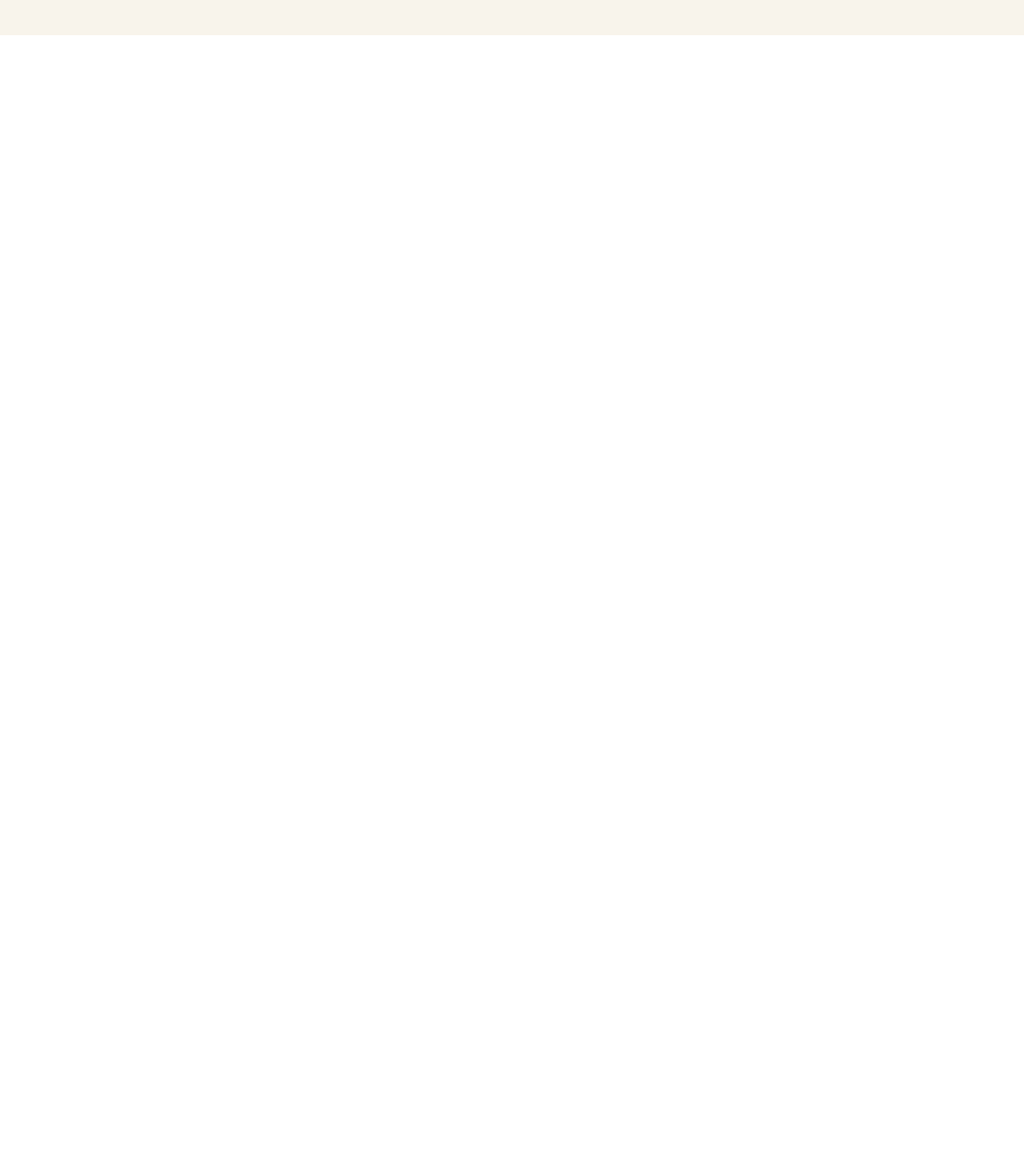
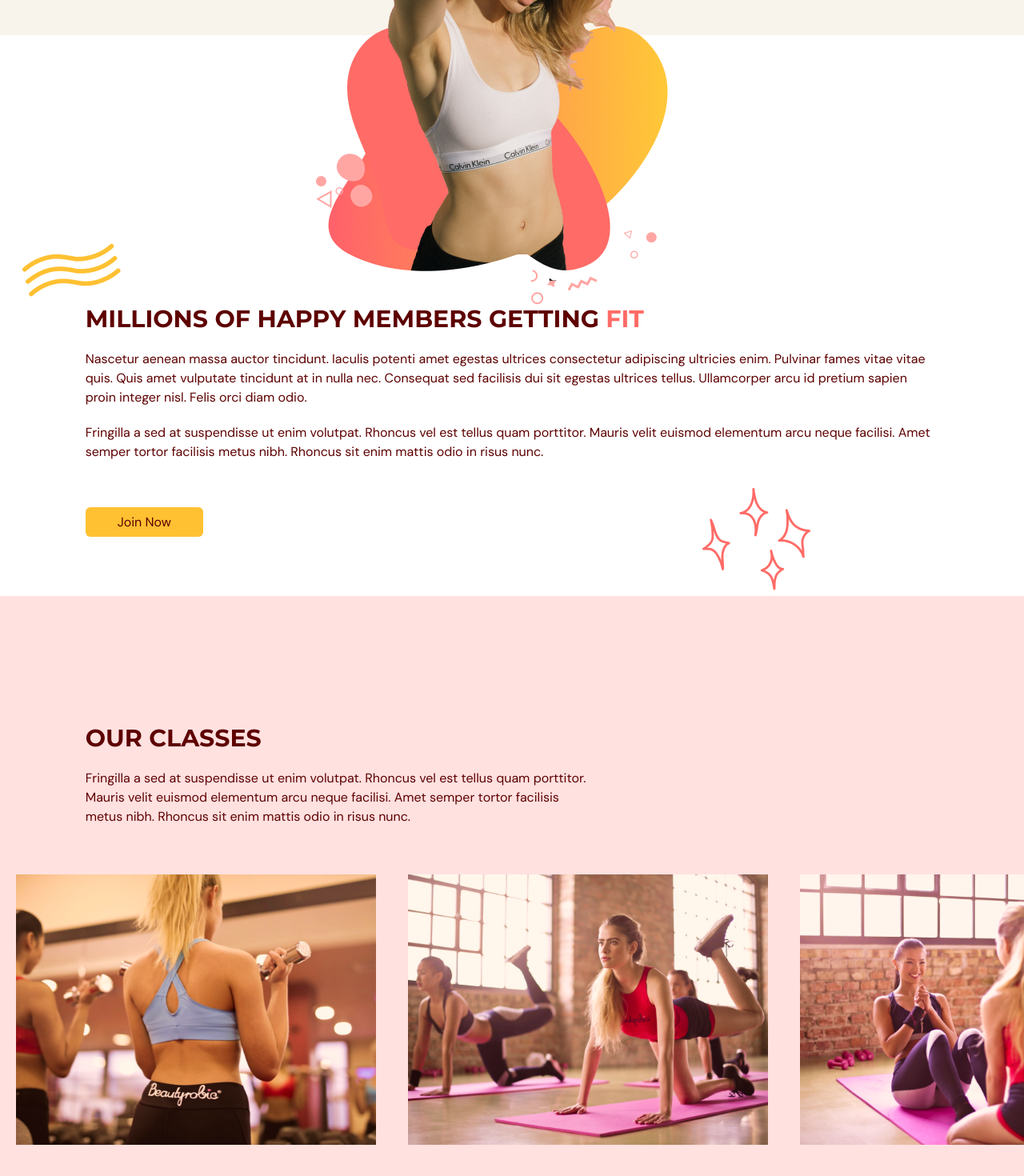
Before and after one commit to martinsonogu/FitnessApp, a React (Vite) app: page / in a window 1280 px wide. Shown: the part 756-2226 px from the top of the page at 80% size. Before the commit the page ends 800 px from the top, so only its background shows below. Built offline with nearby package versions, Linux system fonts and the light colour scheme.

Commit message:
Added OurClasses  component

```diff
--- a/src/App.tsx
+++ b/src/App.tsx
@@ -3,6 +3,7 @@
 import { SelectedPage } from "@/shared/types";
 import Home from "@/scenes/home";
 import Benefits from "@/scenes/benefits";
+import OurClasses from "./scenes/ourClassess";
 
 function App() {
   const [selectedPage, setSelectedPage] = useState<SelectedPage>(
@@ -30,6 +31,7 @@
       />
       <Home setSelectedPage={setSelectedPage} />
       <Benefits setSelectedPage={setSelectedPage} />
+      <OurClasses setSelectedPage={setSelectedPage} />
     </div>
   );
 }
--- a/src/scenes/benefits/index.tsx
+++ b/src/scenes/benefits/index.tsx
@@ -86,6 +86,71 @@
           ))}
         </motion.div>
         {/* GRAPHICS AND DESCRIPTION */}
+        <div>
+          {/* GRAPHICS */}
+          <img
+            className="mx-auto"
+            alt="benefits-page-graphic"
+            src={BenefitsPageGraphic}
+          />
+          {/* DESCRIPTION */}
+          <div>
+            {/* TITLE */}
+            <div className="relative">
+              <div className="before:absolute before:-left-20 before:-top-20 before:z-[1] before:content-abstractwaves">
+                <motion.div
+                  initial="hidden"
+                  whileInView="visible"
+                  viewport={{ once: true, amount: 0.5 }}
+                  transition={{ duration: 0.5 }}
+                  variants={{
+                    hidden: { opacity: 0, x: 50 },
+                    visible: { opacity: 1, x: 0 },
+                  }}
+                >
+                  <HText>
+                    MILLIONS OF HAPPY MEMBERS GETTING{" "}
+                    <span className="text-primary-500">FIT</span>
+                  </HText>
+                </motion.div>
+              </div>
+            </div>
+            {/* DESCRIPT */}
+            <motion.div
+              initial="hidden"
+              whileInView="visible"
+              viewport={{ once: true, amount: 0.5 }}
+              transition={{ delay: 0.2, duration: 0.5 }}
+              variants={{
+                hidden: { opacity: 0, x: 50 },
+                visible: { opacity: 1, x: 0 },
+              }}
+            >
+              <p className="my-5">
+                Nascetur aenean massa auctor tincidunt. Iaculis potenti amet
+                egestas ultrices consectetur adipiscing ultricies enim. Pulvinar
+                fames vitae vitae quis. Quis amet vulputate tincidunt at in
+                nulla nec. Consequat sed facilisis dui sit egestas ultrices
+                tellus. Ullamcorper arcu id pretium sapien proin integer nisl.
+                Felis orci diam odio.
+              </p>
+              <p className="mb-5">
+                Fringilla a sed at suspendisse ut enim volutpat. Rhoncus vel est
+                tellus quam porttitor. Mauris velit euismod elementum arcu neque
+                facilisi. Amet semper tortor facilisis metus nibh. Rhoncus sit
+                enim mattis odio in risus nunc.
+              </p>
+            </motion.div>
+            {/* BUTTON */}
+            <div className="relative mt-16">
+              <div className="before:absolute before:-bottom-20 before:right-40 before:z-[-1] before:content-sparkles">
+                <ActionButton setSelectedPage={setSelectedPage}>
+                  Join Now
+                </ActionButton>
+              </div>
+            </div>
+          </div>
+        </div>
       </motion.div>
     </section>
   );
--- /dev/null
+++ b/src/scenes/ourClassess/Class.tsx
@@ -0,0 +1,24 @@
+type Props = {
+  name: string;
+  description?: string;
+  image: string;
+};
+
+const Class = ({ name, description, image }: Props) => {
+  const overlayStyles = `p-5 absolute z-30 flex
+    h-[380px] w-[450px] flex-col items-center justify-center
+    whitespace-normal bg-primary-500 text-center text-white
+    opacity-0 transition duration-500 hover:opacity-90`;
+
+  return (
+    <li className="relative mx-5 inline-block h-[380px] w-[450px]">
+      <div className={overlayStyles}>
+        <p className="text-2xl">{name}</p>
+        <p className="mt-5">{description}</p>
+      </div>
+      <img alt={`${image}`} src={image} />
+    </li>
+  );
+};
+
+export default Class;
--- /dev/null
+++ b/src/scenes/ourClassess/index.tsx
@@ -0,0 +1,95 @@
+import { SelectedPage, ClassType } from "@/shared/types";
+import image1 from "@/assets/image1.png";
+import image2 from "@/assets/image2.png";
+import image3 from "@/assets/image3.png";
+import image4 from "@/assets/image4.png";
+import image5 from "@/assets/image5.png";
+import image6 from "@/assets/image6.png";
+import { motion } from "framer-motion";
+import HText from "@/shared/HText";
+import Class from "./Class";
+
+const classes: Array<ClassType> = [
+  {
+    name: "Weight Training Classes",
+    description:
+      "Lorem ipsum dolor sit amet, consectetur adipiscing elit, sed do eiusmod tempor incididunt ut labore et dolore magna aliqua. Ut enim ad minim veniam, quis nostrud exercitation ullamco laboris nisi ut aliquip ex ea commodo consequat.",
+    image: image1,
+  },
+  {
+    name: "Yoga Classes",
+    image: image2,
+  },
+  {
+    name: "Ab Core Classes",
+    description:
+      "Lorem ipsum dolor sit amet, consectetur adipiscing elit, sed do eiusmod tempor incididunt ut labore et dolore magna aliqua. Ut enim ad minim veniam, quis nostrud exercitation ullamco laboris nisi ut aliquip ex ea commodo consequat.",
+    image: image3,
+  },
+  {
+    name: "Adventure Classes",
+    description:
+      "Lorem ipsum dolor sit amet, consectetur adipiscing elit, sed do eiusmod tempor incididunt ut labore et dolore magna aliqua. Ut enim ad minim veniam, quis nostrud exercitation ullamco laboris nisi ut aliquip ex ea commodo consequat.",
+    image: image4,
+  },
+  {
+    name: "Fitness Classes",
+    image: image5,
+  },
+  {
+    name: "Training Classes",
+    description:
+      "Lorem ipsum dolor sit amet, consectetur adipiscing elit, sed do eiusmod tempor incididunt ut labore et dolore magna aliqua. Ut enim ad minim veniam, quis nostrud exercitation ullamco laboris nisi ut aliquip ex ea commodo consequat.",
+    image: image6,
+  },
+];
+
+type Props = {
+  setSelectedPage: (value: SelectedPage) => void;
+};
+
+const OurClasses = ({ setSelectedPage }: Props) => {
+  return (
+    <section id="ourclasses" className="w-full bg-primary-100 py-40">
+      <motion.div
+        onViewportEnter={() => setSelectedPage(SelectedPage.OurClasses)}
+      >
+        <motion.div
+          className="mx-auto w-5/6"
+          initial="hidden"
+          whileInView="visible"
+          viewport={{ once: true, amount: 0.5 }}
+          transition={{ duration: 0.5 }}
+          variants={{
+            hidden: { opacity: 0, x: -50 },
+            visible: { opacity: 1, x: 0 },
+          }}
+        >
+          <div className="md:w-3/5">
+            <HText>OUR CLASSES</HText>
+            <p className="py-5">
+              Fringilla a sed at suspendisse ut enim volutpat. Rhoncus vel est
+              tellus quam porttitor. Mauris velit euismod elementum arcu neque
+              facilisi. Amet semper tortor facilisis metus nibh. Rhoncus sit
+              enim mattis odio in risus nunc.
+            </p>
+          </div>
+        </motion.div>
+        <div className="mt-10 h-[353px] w-full overflow-x-auto overflow-y-hidden">
+          <ul className="w-[2800px] whitespace-nowrap">
+            {classes.map((item: ClassType, index) => (
+              <Class
+                key={`${item.name}-${index}`}
+                name={item.name}
+                description={item.description}
+                image={item.image}
+              />
+            ))}
+          </ul>
+        </div>
+      </motion.div>
+    </section>
+  );
+};
+
+export default OurClasses;
--- a/src/shared/types.ts
+++ b/src/shared/types.ts
@@ -10,3 +10,9 @@
   title: string;
   description: string;
 }
+
+export interface ClassType {
+  name: string;
+  description?: string;
+  image: string;
+}
```
